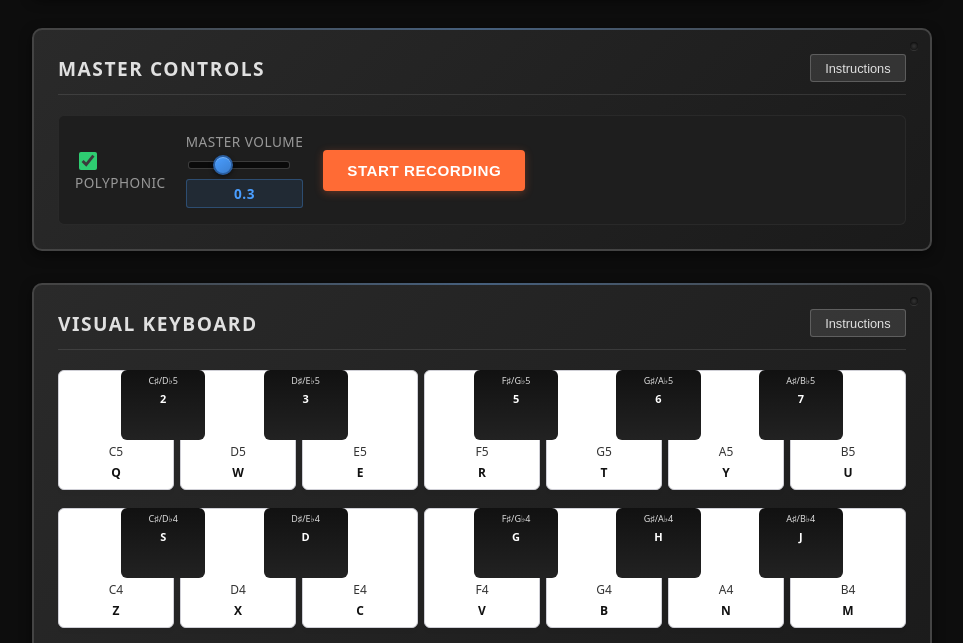
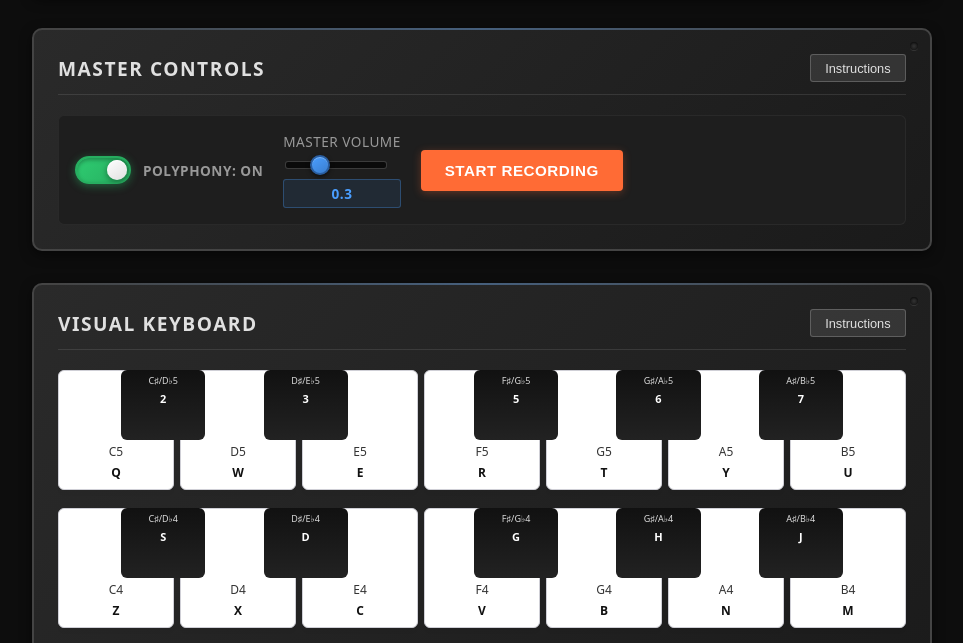
Before and after one commit to Macavitymadcap/web-synth, a website built with Vite: page index.html in a window 1280 px wide. Shown: the part 147-790 px from the top of the page, without its empty margins (158-1121 px from the left). Built offline with nearby package versions, Linux system fonts and the light colour scheme.

Commit message:
feat: toggle-switch component

```diff
--- a/index.html
+++ b/index.html
@@ -98,9 +98,7 @@
       </article>
 
       <div class="controls">
-        <label>
-          <input type="checkbox" id="poly" checked> Polyphonic
-        </label>
+        <toggle-switch id="poly" label-on="Polyphony: On" label-off="Polyphony: Off" checked></toggle-switch>
 
         <range-control label="Master Volume" id="master-volume" min="0" max="1" step="0.01" value="0.3" formatter="%">
         </range-control>
@@ -139,10 +137,7 @@
           </select>
         </label>
 
-        <label class="midi-control">
-          <input type="checkbox" id="midi-enabled"> Enable MIDI
-        </label>
-        <div id="midi-status" class="midi-status"></div>
+        <toggle-switch id="midi-enabled" label-on="MIDI: Connected" label-off="MIDI: Disabled"></toggle-switch>
       </div>
 
       <article class="instructions" id="keyboard-instructions" popover>
--- /dev/null
+++ b/src/components/toggle-switch.ts
@@ -0,0 +1,158 @@
+export class ToggleSwitch extends HTMLElement {
+  private checkbox!: HTMLInputElement;
+  private labelSpan!: HTMLSpanElement;
+
+  connectedCallback() {
+    const id = this.getAttribute('id') || '';
+    const checked = this.hasAttribute('checked');
+    const labelOn = this.getAttribute('label-on') || this.getAttribute('label') || 'On';
+    const labelOff = this.getAttribute('label-off') || this.getAttribute('label') || 'Off';
+    const staticLabel = this.hasAttribute('label') && !this.hasAttribute('label-on') && !this.hasAttribute('label-off');
+
+    this.innerHTML = `
+      <style>
+        toggle-switch {
+          display: flex;
+          align-items: center;
+          gap: 0.75rem;
+          user-select: none;
+        }
+
+        toggle-switch .toggle-container {
+          position: relative;
+          width: 56px;
+          height: 28px;
+          cursor: pointer;
+        }
+
+        toggle-switch input[type="checkbox"] {
+          opacity: 0;
+          width: 0;
+          height: 0;
+          position: absolute;
+        }
+
+        toggle-switch .toggle-track {
+          position: absolute;
+          top: 0;
+          left: 0;
+          right: 0;
+          bottom: 0;
+          background: linear-gradient(135deg, #1a1a1a 0%, #0d0d0d 100%);
+          border: 2px solid rgba(255, 255, 255, 0.2);
+          border-radius: 14px;
+          transition: all 0.3s ease;
+          box-shadow:
+            inset 0 2px 4px rgba(0, 0, 0, 0.5),
+            0 1px 2px rgba(0, 0, 0, 0.3);
+        }
+
+        toggle-switch input:checked + .toggle-track {
+          background: linear-gradient(135deg, #2ecc71 0%, #27ae60 100%);
+          border-color: #27ae60;
+          box-shadow:
+            inset 0 2px 4px rgba(0, 0, 0, 0.3),
+            0 2px 8px rgba(46, 204, 113, 0.4);
+        }
+
+        toggle-switch .toggle-thumb {
+          position: absolute;
+          top: 2px;
+          left: 2px;
+          width: 20px;
+          height: 20px;
+          background: linear-gradient(145deg, #e0e0e0, #c0c0c0);
+          border-radius: 50%;
+          transition: all 0.3s ease;
+          box-shadow:
+            0 2px 4px rgba(0, 0, 0, 0.3),
+            inset 0 1px 0 rgba(255, 255, 255, 0.5);
+        }
+
+        toggle-switch input:checked + .toggle-track .toggle-thumb {
+          transform: translateX(28px);
+          background: linear-gradient(145deg, #ffffff, #e0e0e0);
+          box-shadow:
+            0 2px 6px rgba(0, 0, 0, 0.4),
+            inset 0 1px 0 rgba(255, 255, 255, 0.8);
+        }
+
+        toggle-switch .toggle-track:hover {
+          border-color: var(--accent-blue);
+        }
+
+        toggle-switch input:focus + .toggle-track {
+          border-color: var(--accent-blue);
+          box-shadow:
+            inset 0 2px 4px rgba(0, 0, 0, 0.5),
+            0 0 0 2px rgba(74, 158, 255, 0.2);
+        }
+
+        toggle-switch .toggle-label {
+          font-size: 0.85rem;
+          color: var(--text-secondary);
+          text-transform: uppercase;
+          letter-spacing: 0.5px;
+          font-weight: 600;
+          transition: color 0.3s ease;
+        }
+
+        toggle-switch input:checked ~ .toggle-label {
+          color: var(--accent-green);
+        }
+      </style>
+      <label class="toggle-container">
+        <input type="checkbox" id="${id}" ${checked ? 'checked' : ''}>
+        <span class="toggle-track">
+          <span class="toggle-thumb"></span>
+        </span>
+      </label>
+      <span class="toggle-label"></span>
+    `;
+
+    this.checkbox = this.querySelector('input')!;
+    this.labelSpan = this.querySelector('.toggle-label')!;
+
+    // Update label based on state
+    this.updateLabel(staticLabel, labelOn, labelOff);
+
+    // Listen for changes
+    this.checkbox.addEventListener('change', () => {
+      this.updateLabel(staticLabel, labelOn, labelOff);
+
+      // Dispatch custom event
+      this.dispatchEvent(new CustomEvent('togglechange', {
+        detail: { checked: this.checkbox.checked },
+        bubbles: true
+      }));
+    });
+  }
+
+  private updateLabel(staticLabel: boolean, labelOn: string, labelOff: string) {
+    if (staticLabel) {
+      this.labelSpan.textContent = labelOn;
+    } else {
+      this.labelSpan.textContent = this.checkbox.checked ? labelOn : labelOff;
+    }
+  }
+
+  // Allow external code to get the checkbox element
+  getCheckbox(): HTMLInputElement {
+    return this.checkbox;
+  }
+
+  // Allow getting/setting checked state
+  get checked(): boolean {
+    return this.checkbox.checked;
+  }
+
+  set checked(value: boolean) {
+    this.checkbox.checked = value;
+    const staticLabel = this.hasAttribute('label') && !this.hasAttribute('label-on') && !this.hasAttribute('label-off');
+    const labelOn = this.getAttribute('label-on') || this.getAttribute('label') || 'On';
+    const labelOff = this.getAttribute('label-off') || this.getAttribute('label') || 'Off';
+    this.updateLabel(staticLabel, labelOn, labelOff);
+  }
+}
+
+customElements.define('toggle-switch', ToggleSwitch);
--- a/src/main.ts
+++ b/src/main.ts
@@ -16,6 +16,7 @@ import type { PianoKeyboard } from "./components/piano-keyboard";
 import "./components/range-control";
 import type { RangeControl } from "./components/range-control";
 import "./components/oscillator-control";
+import "./components/toggle-switch";
 
 // Keyboard and MIDI controls
 const octaveUpper = document.getElementById("octave-upper") as HTMLSelectElement;
```
